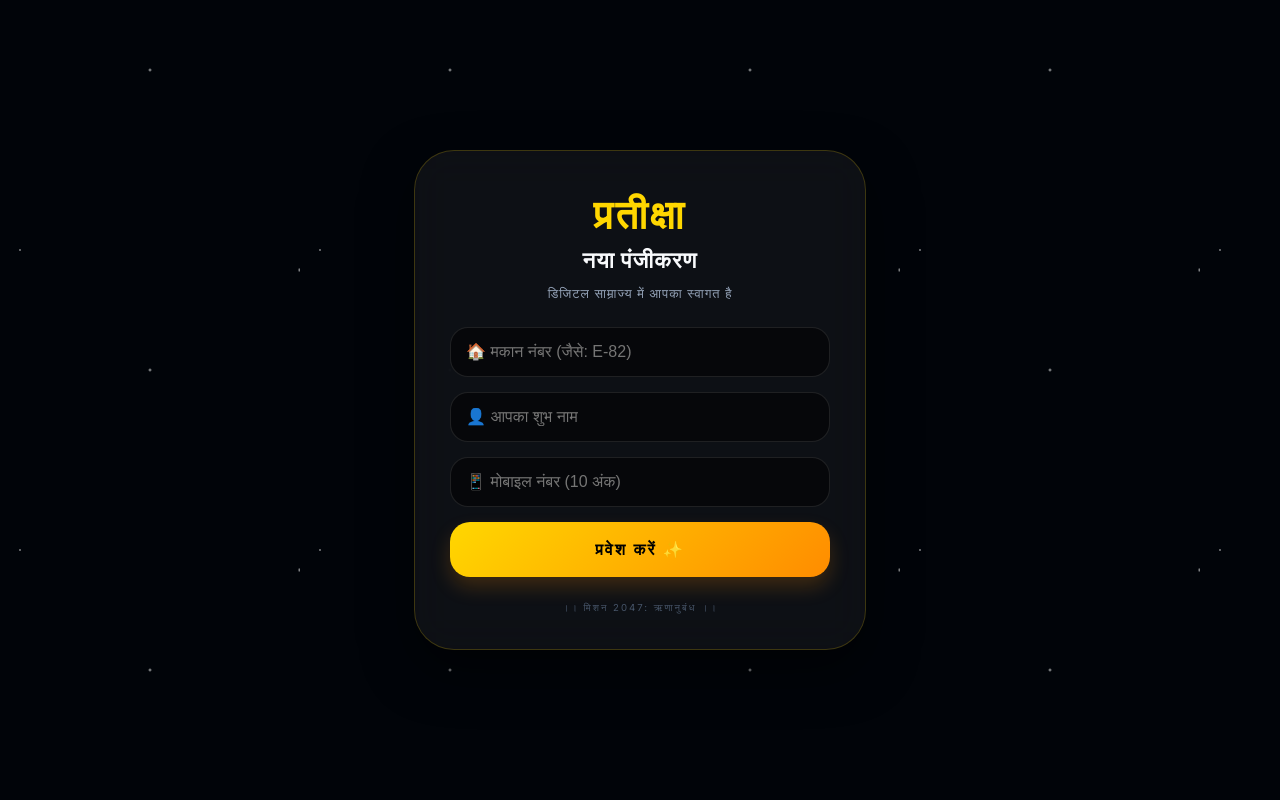
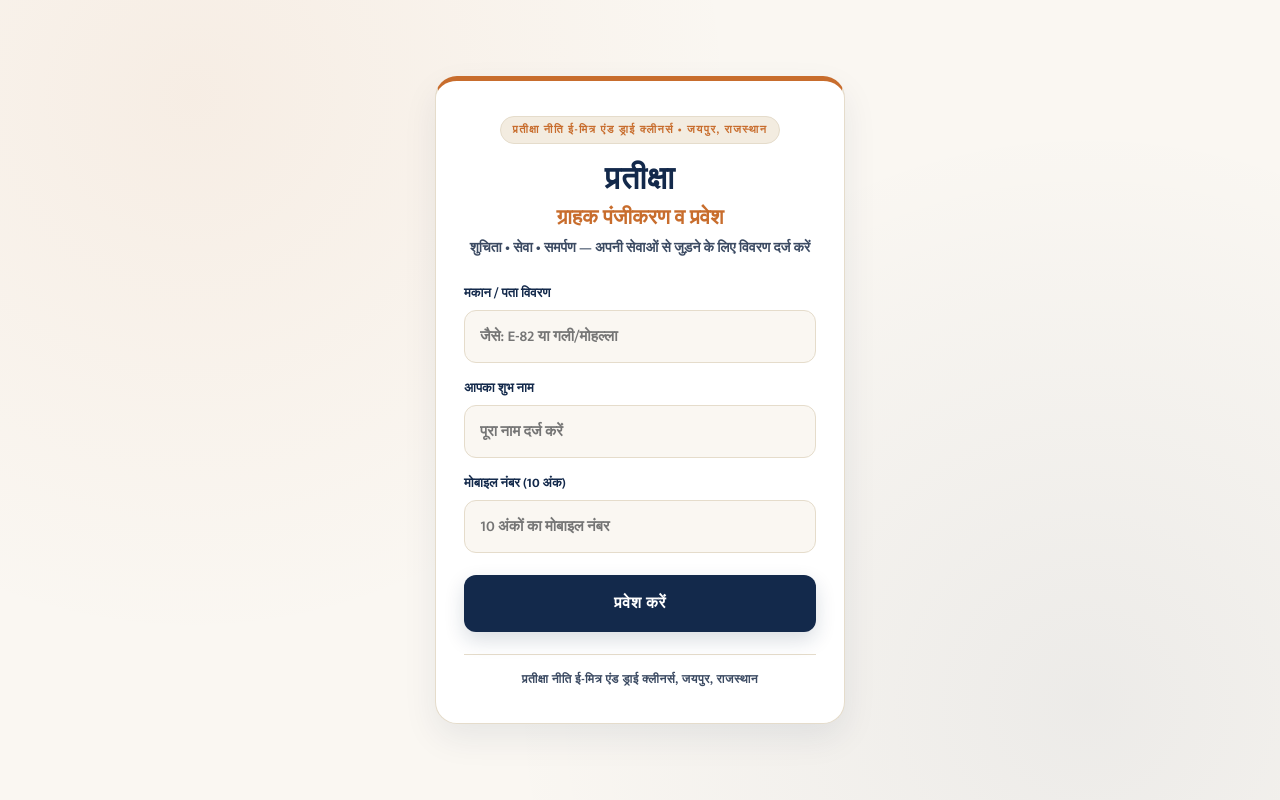
Before and after one commit to sonudhobi1995-sys/pratiksha-drycleaners, a plain HTML site: page login.html in a window 1280 px wide. Drawn offline with nearby package versions, Linux system fonts and the light colour scheme.

Commit message:
Update login.html

```diff
--- a/login.html
+++ b/login.html
@@ -3,149 +3,230 @@
 <head>
     <meta charset="UTF-8">
     <meta name="viewport" content="width=device-width, initial-scale=1.0, maximum-scale=1.0, user-scalable=no">
-    <title>पंजीकरण | PRATIKSHA COSMIC</title>
+    <title>पंजीकरण | प्रतीक्षा नीति ई-मित्र एंड ड्राई क्लीनर्स</title>
 
-    <link href="https://fonts.googleapis.com/css2?family=Playfair+Display:wght@900&family=Inter:wght@300;400;700&family=Mukta:wght@400;700&display=swap" rel="stylesheet">
+    <link href="https://fonts.googleapis.com/css2?family=Playfair+Display:wght@700;900&family=Inter:wght@400;600;700&family=Mukta:wght@400;600;700&display=swap" rel="stylesheet">
 
     <style>
         :root {
-            --star-gold: #FFD700;
-            --deep-space: #010409;
-            --moonlight: #f8fafc;
-            --glass: rgba(255, 255, 255, 0.05);
+            --ivory-canvas: #FAF7F2;
+            --card-surface: #FFFFFF;
+            --royal-navy: #13294B;
+            --saffron-copper: #C86D2D;
+            --antique-gold: #B48A2C;
+            --emerald-seal: #1E6F50;
+            --slate-ink: #3B4A62;
+            --hairline-border: #E5DCCB;
+            --soft-sand: #F3ECE0;
+        }
+
+        * {
+            box-sizing: border-box;
         }
 
         body {
-            font-family: 'Inter', 'Mukta', sans-serif;
-            background-color: var(--deep-space);
-            color: var(--moonlight);
+            font-family: 'Mukta', 'Inter', sans-serif;
+            background-color: var(--ivory-canvas);
+            background-image:
+                radial-gradient(circle at 15% 12%, rgba(200, 109, 45, 0.07) 0%, transparent 42%),
+                radial-gradient(circle at 85% 88%, rgba(19, 41, 75, 0.06) 0%, transparent 45%);
+            color: var(--royal-navy);
             margin: 0;
+            padding: 20px;
             display: flex;
             justify-content: center;
             align-items: center;
-            height: 100vh;
-            overflow: hidden;
-            position: relative;
-        }
-
-        .stars-container {
-            position: fixed;
-            top: 0; left: 0; width: 100%; height: 200%;
-            background-image:
-                radial-gradient(1.5px 1.5px at 20px 30px, #fff, transparent),
-                radial-gradient(2px 2px at 150px 150px, #fff, transparent),
-                radial-gradient(2.5px 2.5px at 300px 50px, #fff, transparent);
-            background-size: 300px 300px;
-            animation: stars-stream 50s infinite linear;
-            z-index: -1;
-            opacity: 0.7;
-        }
-
-        @keyframes stars-stream {
-            0% { transform: translateY(0); }
-            100% { transform: translateY(-50%); }
+            min-height: 100vh;
+            overflow-x: hidden;
         }
 
         .login-card {
-            background: var(--glass);
-            padding: 35px;
-            border-radius: 40px;
-            backdrop-filter: blur(20px);
-            border: 1px solid rgba(255, 215, 0, 0.2);
+            background: var(--card-surface);
+            padding: 34px 28px;
+            border-radius: 22px;
+            border: 1.5px solid var(--hairline-border);
+            border-top: 5px solid var(--saffron-copper);
             text-align: center;
-            width: 85%;
-            max-width: 380px;
-            box-shadow: 0 20px 50px rgba(0,0,0,0.5);
+            width: 100%;
+            max-width: 410px;
+            box-shadow: 0 14px 34px rgba(19, 41, 75, 0.08);
+        }
+
+        .org-kicker {
+            display: inline-block;
+            font-size: 11px;
+            font-weight: 700;
+            letter-spacing: 1.4px;
+            text-transform: uppercase;
+            color: var(--saffron-copper);
+            background: var(--soft-sand);
+            padding: 4px 12px;
+            border-radius: 999px;
+            border: 1px solid var(--hairline-border);
+            margin-bottom: 10px;
         }
 
         .logo {
-            font-family: 'Playfair Display', serif;
-            font-size: 2.5rem;
-            color: var(--star-gold);
-            margin-bottom: 5px;
+            font-family: 'Playfair Display', 'Mukta', serif;
+            font-size: 32px;
+            color: var(--royal-navy);
+            margin-bottom: 4px;
             display: block;
             font-weight: 900;
-            letter-spacing: 3px;
+            letter-spacing: 1px;
         }
 
-        h2 { font-family: 'Playfair Display', serif; color: var(--moonlight); margin: 0 0 10px 0; font-size: 1.4rem; letter-spacing: 1px; }
-        p { color: #94a3b8; font-size: 0.8rem; margin-bottom: 25px; letter-spacing: 1px; }
+        h2 {
+            font-family: 'Playfair Display', 'Mukta', serif;
+            color: var(--saffron-copper);
+            margin: 0 0 8px 0;
+            font-size: 21px;
+            font-weight: 900;
+        }
+
+        p.subtitle {
+            color: var(--slate-ink);
+            font-size: 14px;
+            font-weight: 600;
+            margin: 0 0 24px 0;
+            line-height: 1.5;
+        }
+
+        .field-group {
+            text-align: left;
+            margin-bottom: 14px;
+        }
+
+        label {
+            display: block;
+            font-size: 13px;
+            font-weight: 700;
+            color: var(--royal-navy);
+            margin-bottom: 6px;
+        }
 
         input {
-            width: 100%; padding: 15px; margin-bottom: 15px;
-            border: 1px solid rgba(255,255,255,0.1);
-            border-radius: 18px;
-            box-sizing: border-box;
-            font-size: 1rem;
-            background: rgba(0,0,0,0.5);
-            color: white;
+            width: 100%;
+            padding: 13px 15px;
+            border: 1.5px solid var(--hairline-border);
+            border-radius: 12px;
+            font-size: 15px;
+            font-weight: 600;
+            font-family: 'Mukta', 'Inter', sans-serif;
+            background: var(--ivory-canvas);
+            color: var(--royal-navy);
             outline: none;
-            transition: 0.3s;
+            transition: border-color 0.2s ease, background 0.2s ease;
         }
-        input:focus { border-color: var(--star-gold); box-shadow: 0 0 15px rgba(255, 215, 0, 0.1); }
+
+        input:focus {
+            border-color: var(--saffron-copper);
+            background: #FFFFFF;
+            box-shadow: 0 0 0 3px rgba(200, 109, 45, 0.12);
+        }
 
         button {
-            width: 100%; padding: 18px;
-            background: linear-gradient(135deg, #FFD700, #FF8C00);
-            color: black; border: none;
-            border-radius: 20px;
-            font-weight: 900;
+            width: 100%;
+            padding: 15px 18px;
+            margin-top: 8px;
+            background: var(--royal-navy);
+            color: #FFFFFF;
+            border: none;
+            border-radius: 12px;
+            font-weight: 700;
+            font-family: 'Mukta', 'Inter', sans-serif;
             cursor: pointer;
-            font-size: 1rem;
-            text-transform: uppercase;
-            letter-spacing: 2px;
-            box-shadow: 0 10px 20px rgba(255, 140, 0, 0.2);
-            transition: 0.3s;
+            font-size: 16px;
+            letter-spacing: 0.6px;
+            box-shadow: 0 8px 20px rgba(19, 41, 75, 0.16);
+            transition: background 0.2s ease, transform 0.15s ease;
         }
-        button:active { transform: scale(0.96); }
-        button:disabled { background: #475569; color: #1e293b; }
 
-        .footer-tag { font-size: 0.6rem; color: #475569; margin-top: 25px; letter-spacing: 2px; }
+        button:hover {
+            background: var(--saffron-copper);
+        }
+
+        button:active {
+            transform: scale(0.98);
+        }
+
+        button:disabled {
+            background: #94A3B8;
+            color: #FFFFFF;
+            cursor: not-allowed;
+            box-shadow: none;
+        }
+
+        .footer-tag {
+            font-size: 12px;
+            font-weight: 700;
+            color: var(--slate-ink);
+            margin-top: 22px;
+            padding-top: 14px;
+            border-top: 1px solid var(--hairline-border);
+            letter-spacing: 0.5px;
+        }
     </style>
 </head>
 <body>
-    <div class="stars-container"></div>
-
-    <div class="login-card">
+    <main class="login-card" aria-label="ग्राहक पंजीकरण">
+        <div class="org-kicker">प्रतीक्षा नीति ई-मित्र एंड ड्राई क्लीनर्स • जयपुर, राजस्थान</div>
         <span class="logo">प्रतीक्षा</span>
-        <h2>नया पंजीकरण</h2>
-        <p>डिजिटल साम्राज्य में आपका स्वागत है</p>
+        <h2>ग्राहक पंजीकरण व प्रवेश</h2>
+        <p class="subtitle">शुचिता • सेवा • समर्पण — अपनी सेवाओं से जुड़ने के लिए विवरण दर्ज करें</p>
 
         <form id="regForm">
-            <input type="text" id="userHouse" placeholder="🏠 मकान नंबर (जैसे: E-82)" required>
-            <input type="text" id="userName" placeholder="👤 आपका शुभ नाम" required>
-            <input type="tel" id="userMobile" placeholder="📱 मोबाइल नंबर (10 अंक)" pattern="[0-9]{10}" required title="कृपया 10 अंकों का नंबर डालें">
-            <button type="submit" id="btn">प्रवेश करें ✨</button>
+            <div class="field-group">
+                <label for="userHouse">मकान / पता विवरण</label>
+                <input type="text" id="userHouse" placeholder="जैसे: E-82 या गली/मोहल्ला" required>
+            </div>
+
+            <div class="field-group">
+                <label for="userName">आपका शुभ नाम</label>
+                <input type="text" id="userName" placeholder="पूरा नाम दर्ज करें" required>
+            </div>
+
+            <div class="field-group">
+                <label for="userMobile">मोबाइल नंबर (10 अंक)</label>
+                <input type="tel" id="userMobile" placeholder="10 अंकों का मोबाइल नंबर" pattern="[0-9]{10}" maxlength="10" required title="कृपया 10 अंकों का मोबाइल नंबर डालें">
+            </div>
+
+            <button type="submit" id="btn">प्रवेश करें</button>
         </form>
 
-        <div class="footer-tag">।। मिशन 2047: ऋणानुबंध ।।</div>
-    </div>
+        <div class="footer-tag">प्रतीक्षा नीति ई-मित्र एंड ड्राई क्लीनर्स, जयपुर, राजस्थान</div>
+    </main>
 
     <script>
-        // 🔱 PRATIKSHA DIGITAL - CHITTI SUPREME FINAL ASTRA URL
-        const scriptURL = "https://script.google.com/macros/s/AKfycbx4VuHLbIRMNN68guX10VCWz5OBloN7I5NuFq-Be7EHROXAXWhczPEYxCXswgVal18Quw/exec";
+        const scriptURL = "https://script.google.com/macros/s/AKfycbxrvVW7RC6bxel3KVerx6AQb-Ool4BzrYAdbeQRbBXglZ7EV9N0l8uVQ-kcDJaXC__t/exec";
+
+        function normalizeMobile(raw) {
+            return (raw || "").toString().replace(/\D/g, "").slice(-10);
+        }
 
         document.getElementById('regForm').onsubmit = function(e) {
             e.preventDefault();
             const house = document.getElementById('userHouse').value.trim();
             const name = document.getElementById('userName').value.trim();
-            const mobile = document.getElementById('userMobile').value.trim();
+            const mobile = normalizeMobile(document.getElementById('userMobile').value);
             const btn = document.getElementById('btn');
 
-            btn.innerText = "कोस्मिक सिंक जारी...";
+            if (!house || !name || mobile.length < 10) {
+                alert("कृपया मकान/पता, शुभ नाम और सही 10 अंकों का मोबाइल नंबर दर्ज करें।");
+                return;
+            }
+
+            btn.innerText = "सिंक हो रहा है...";
             btn.disabled = true;
 
-            // v12.0: 'Smart Overwrite' के लिए डेटा सिंक
-            const finalURL = `${scriptURL}?action=addCustomer&mobile=${mobile}&name=${encodeURIComponent(name)}&houseNo=${encodeURIComponent(house)}`;
+            const finalURL = `${scriptURL}?action=addCustomer&mobile=${encodeURIComponent(mobile)}&name=${encodeURIComponent(name)}&houseNo=${encodeURIComponent(house)}`;
 
-            // नो-कॉर्स मोड का उपयोग ताकि रिस्पांस की प्रतीक्षा किए बिना डेटा सुरक्षित रूप से पहुँच जाए
             fetch(finalURL, { mode: 'no-cors' })
-            .then(() => {
-                console.log("Chitti v12.0: Data Transmitted to Cosmic Engine");
-            })
-            .catch(err => console.log("Network handled via v12.0 Protocol"));
+                .then(() => {
+                    console.log("Customer profile synced to backend");
+                })
+                .catch(err => console.log("Sync request dispatched:", err));
 
-            // 1.5 सेकंड का ठहराव ताकि डेटाबेस अपडेट हो सके और यूजर को अहसास हो
             setTimeout(() => {
                 localStorage.setItem('userHouse', house);
                 localStorage.setItem('userName', name);
@@ -153,7 +234,7 @@
                 localStorage.setItem('isLoggedIn', 'true');
 
                 window.location.href = "index.html";
-            }, 1500);
+            }, 1200);
         };
     </script>
 </body>
```
